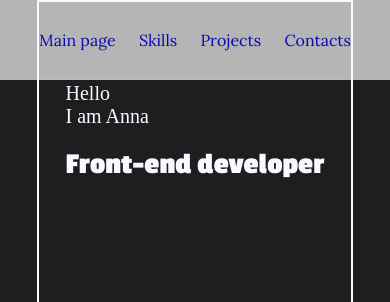
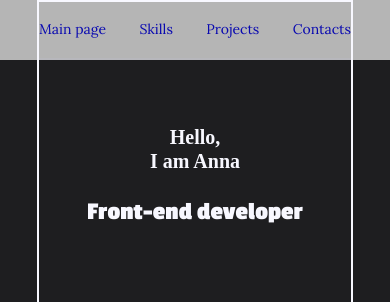
Before and after one commit to AnnaBoldyreva/portfolio, a React (Create React App) app: page / in a window 390 px wide. Shown: the top 302 px of the page. Built offline with nearby package versions, Linux system fonts and the light colour scheme; a web font is replaced by a local one.

Commit message:
refactoring for greeting text

```diff
--- a/src/Greeting.js
+++ b/src/Greeting.js
@@ -6,9 +6,9 @@ function Greeting() {
     <div className={styles.greeting}>
       <div className={styles.container}>
         <div className={styles.greetingText}>
-          <span className={styles.hello}>Hello</span>
+          <span className={styles.hello}>Hello,</span>
           <span className={styles.helloName}>I am Anna</span>
-          <h1>Front-end developer </h1>
+          <span><h1>Front-end developer </h1></span>
         </div>
         <div className={styles.profilePhoto}>
           <img src="" alt=""/>
--- a/src/Greeting.module.css
+++ b/src/Greeting.module.css
@@ -21,18 +21,24 @@
 }
 
 h1{
-    font-size: 30px;
+    font-size: 40px;
     font-family: 'Passion One', cursive;
 }
 
 .helloName{
-    font-size: 20px;
+    font-size: 25px;
     font-family: 'Montaga', serif;
+    font-weight: 700;
+    font-stretch: normal;
+    line-height: 1.2;
 }
 
 .hello{
-    font-size: 20px;
     font-family: 'Montaga', serif;
+    font-size: 25px;
+    font-weight: 700;
+    font-stretch: normal;
+    line-height: 1.2;
 }
 
 
@@ -42,3 +48,19 @@ h1{
     background-color: #a1b27e;
 
 }
+
+@media screen and (max-width: 803px) {
+    .greetingText {
+    align-items: center;
+        margin-top: 60px;
+    }
+    h1{
+        font-size: 25px;
+    }
+    .hello{
+        font-size: 20px;
+    }
+    .helloName{
+        font-size: 20px;
+    }
+}
--- a/src/Header.module.css
+++ b/src/Header.module.css
@@ -1,7 +1,7 @@
 .header {
    display: flex;
    justify-content: center;
-   height: 80px;
+   height: 60px;
    background-color: whitesmoke;
    position: fixed;
    width: 100%;
--- a/src/index.css
+++ b/src/index.css
@@ -5,6 +5,12 @@ body {
     sans-serif;
   font-family: 'Lora', serif;
   color: ghostwhite;
+  font-weight: 400;
+  font-stretch: normal;
+  font-size: 14px;
+  line-height: 1.8;
+
+
 
   -webkit-font-smoothing: antialiased;
   -moz-osx-font-smoothing: grayscale;
```
